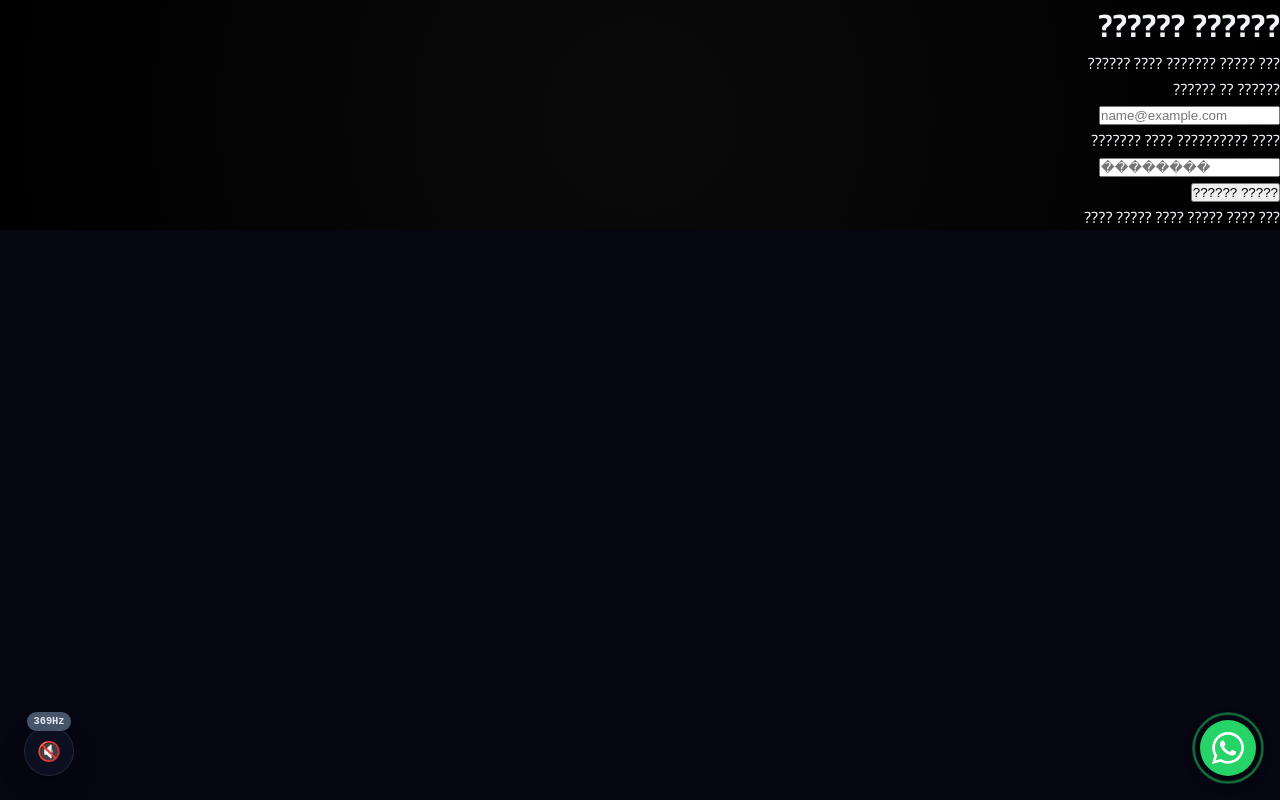
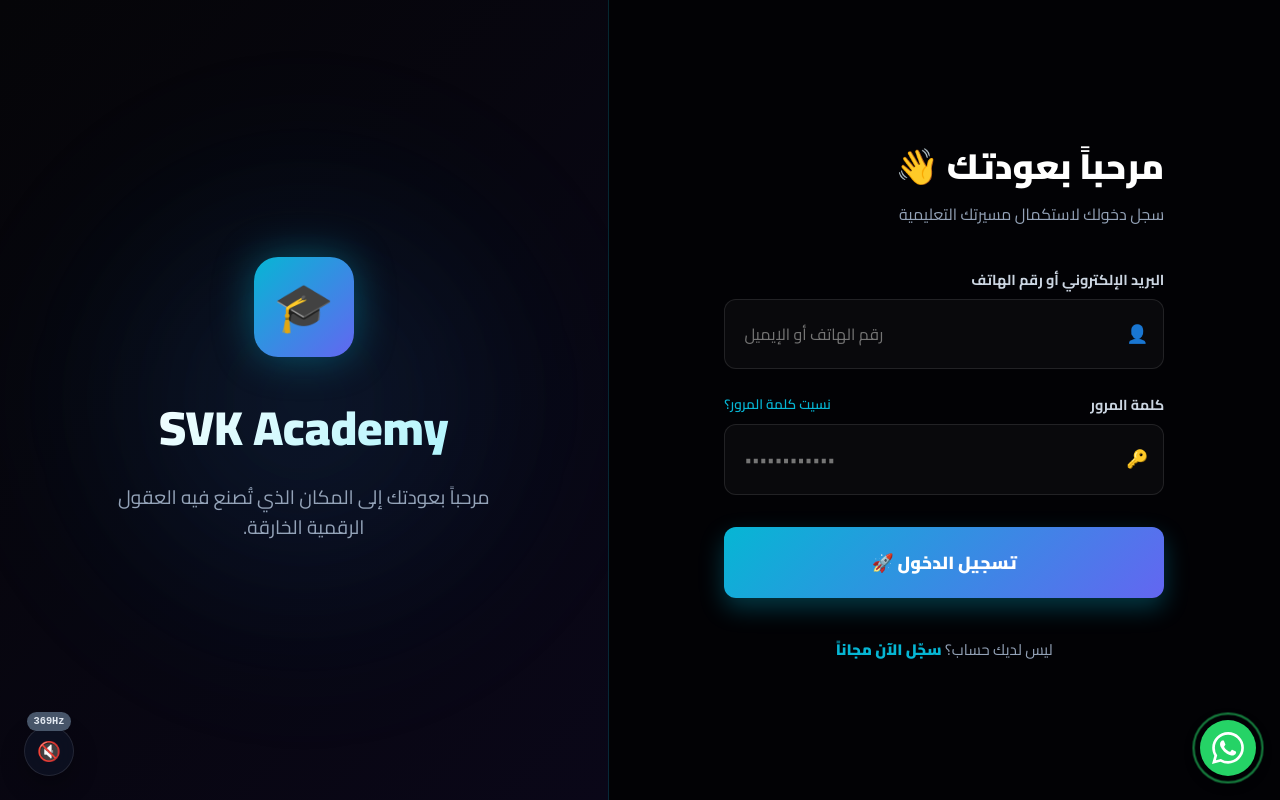
Before and after one commit to Khaledscorbionmm/svk-academy-v2, a Next.js app: page /login in a window 1280 px wide. Built offline with nearby package versions, Linux system fonts and the light colour scheme; no server answers; the database is empty.

Commit message:
fix: restore proper UTF-8 encoded files and reapply auth fixes

```diff
--- a/src/app/login/page.tsx
+++ b/src/app/login/page.tsx
@@ -37,8 +37,8 @@ export default function StudentLoginPage() {
     e.preventDefault();
     setError('');
 
-    if (!identifier.trim()) { setError('???? ????? ?????? ?????????? ?? ??? ??????'); return; }
-    if (!password.trim()) { setError('???? ????? ???? ??????'); return; }
+    if (!identifier.trim()) { setError('يرجى إدخال البريد الإلكتروني أو رقم الهاتف'); return; }
+    if (!password.trim()) { setError('يرجى إدخال كلمة المرور'); return; }
 
     setLoading(true);
     try {
@@ -53,101 +53,116 @@ export default function StudentLoginPage() {
       if (res.ok && data.success) {
         if (data.user?.role === 'admin') {
            router.push('/admin/dashboard');
+           router.refresh();
         } else {
            router.push('/dashboard');
+           router.refresh();
         }
       } else {
-        setError(data.error || '???????? ??? ?????');
+        setError(data.error || 'البيانات غير صحيحة');
       }
     } catch {
-      setError('??? ??? ?? ???????. ???? ???????? ??? ????');
+      setError('حدث خطأ في الاتصال. يرجى المحاولة مرة أخرى');
     } finally {
       setLoading(false);
     }
   }, [identifier, password, router]);
 
   return (
-    <div className="min-h-screen flex items-center justify-center p-4 sm:p-8" dir="rtl" style={{
-      background: 'radial-gradient(circle at 50% 50%, #0a0a0a 0%, #000000 100%)',
+    <div style={{
+      minHeight: '100vh', display: 'flex',
+      background: '#020205', fontFamily: "'Cairo', sans-serif", direction: 'rtl', color: '#e2e8f0', overflow: 'hidden'
     }}>
-      <div className="w-full max-w-md relative">
-        <div className="absolute inset-0 bg-blue-500/10 blur-[100px] rounded-full pointer-events-none" />
+      <link href="https://fonts.googleapis.com/css2?family=Cairo:wght@300;400;600;700;900&display=swap" rel="stylesheet" />
 
-        <div className="bg-[#111]/80 backdrop-blur-2xl p-8 sm:p-10 rounded-3xl border border-white/5 shadow-2xl relative z-10">
-          <div className="text-center mb-10">
-            <h1 className="text-4xl font-black text-transparent bg-clip-text bg-gradient-to-r from-white to-gray-400 mb-3 tracking-tight">?????? ??????</h1>
-            <p className="text-gray-400 text-sm font-medium">??? ????? ??????? ???? ??????</p>
+      {/* Right Side: Form Area (Login) */}
+      <div className="form-side" style={{ flex: 1, display: 'flex', alignItems: 'center', justifyContent: 'center', padding: '2rem', position: 'relative' }}>
+        <div style={{ width: '100%', maxWidth: '440px', position: 'relative', zIndex: 10 }}>
+          <div style={{ marginBottom: '2.5rem' }}>
+            <h2 style={{ fontSize: '2.2rem', fontWeight: 900, color: '#fff', marginBottom: '0.5rem' }}>مرحباً بعودتك 👋</h2>
+            <p style={{ color: '#94a3b8', fontSize: '1rem' }}>سجل دخولك لاستكمال مسيرتك التعليمية</p>
           </div>
 
           {error && (
-            <div className="mb-6 p-4 rounded-2xl bg-red-500/10 border border-red-500/20 flex items-start gap-3">
-              <svg className="w-5 h-5 text-red-400 mt-0.5 shrink-0" fill="none" viewBox="0 0 24 24" stroke="currentColor">
-                <path strokeLinecap="round" strokeLinejoin="round" strokeWidth={2} d="M12 8v4m0 4h.01M21 12a9 9 0 11-18 0 9 9 0 0118 0z" />
-              </svg>
-              <p className="text-sm text-red-200 font-medium leading-relaxed">{error}</p>
+            <div style={{ padding: '1rem', background: 'rgba(239,68,68,0.1)', border: '1px solid rgba(239,68,68,0.3)', borderRadius: '12px', color: '#fca5a5', fontSize: '0.9rem', marginBottom: '1.5rem', display: 'flex', alignItems: 'center', gap: '0.75rem' }}>
+              <span>⚠️</span><span>{error}</span>
             </div>
           )}
 
-          <form onSubmit={handleSubmit} className="space-y-6">
-            <div className="space-y-2 relative">
-              <label className={`block text-xs font-bold uppercase tracking-wider transition-colors duration-300 ${focused === 'identifier' ? 'text-blue-400' : 'text-gray-400'}`}>?????? ?? ??????</label>
-              <div className="relative group">
+          <form onSubmit={handleSubmit} style={{ display: 'flex', flexDirection: 'column', gap: '1.5rem' }}>
+            {/* Identifier (Email or Phone) */}
+            <div>
+              <label style={{ display: 'block', fontSize: '0.9rem', fontWeight: 700, color: '#cbd5e1', marginBottom: '0.5rem' }}>البريد الإلكتروني أو رقم الهاتف</label>
+              <div style={{ position: 'relative' }}>
+                <span style={{ position: 'absolute', right: '1rem', top: '50%', transform: 'translateY(-50%)', fontSize: '1.1rem', color: focused === 'identifier' ? '#06b6d4' : '#64748b' }}>👤</span>
                 <input
-                  type="text"
-                  value={identifier}
-                  onChange={(e) => setIdentifier(e.target.value)}
-                  onFocus={() => setFocused('identifier')}
-                  onBlur={() => setFocused(null)}
-                  className="w-full bg-[#1a1a1a] border border-white/10 rounded-2xl px-5 py-4 text-white placeholder-gray-600 focus:outline-none focus:border-blue-500/50 focus:ring-1 focus:ring-blue-500/50 transition-all duration-300 text-left font-sans"
-                  placeholder="name@example.com"
-                  dir="ltr"
+                  type="text" value={identifier} onChange={e => setIdentifier(e.target.value)}
+                  onFocus={() => setFocused('identifier')} onBlur={() => setFocused(null)}
+                  placeholder="رقم الهاتف أو الإيميل" disabled={loading}
+                  style={{ width: '100%', padding: '1.2rem 3rem 1.2rem 1.2rem', background: focused === 'identifier' ? 'rgba(6,182,212,0.08)' : 'rgba(255,255,255,0.03)', border: `1px solid ${focused === 'identifier' ? '#06b6d4' : 'rgba(255,255,255,0.1)'}`, borderRadius: '12px', color: '#fff', fontSize: '1rem', outline: 'none', transition: 'all 0.3s', fontFamily: "'Cairo', sans-serif", direction: 'ltr', textAlign: 'left' }}
                 />
               </div>
             </div>
 
-            <div className="space-y-2 relative">
-              <div className="flex items-center justify-between">
-                <label className={`block text-xs font-bold uppercase tracking-wider transition-colors duration-300 ${focused === 'password' ? 'text-blue-400' : 'text-gray-400'}`}>???? ??????</label>
-                <Link href="/forgot-password" className="text-xs text-blue-400 hover:text-blue-300 transition-colors">???? ???? ???????</Link>
+            {/* Password */}
+            <div>
+              <div style={{ display: 'flex', justifyContent: 'space-between', alignItems: 'center', marginBottom: '0.5rem' }}>
+                <label style={{ fontSize: '0.9rem', fontWeight: 700, color: '#cbd5e1', margin: 0 }}>كلمة المرور</label>
+                <Link href="/forgot-password" style={{ color: '#06b6d4', fontSize: '0.85rem', fontWeight: 600, textDecoration: 'none' }}>نسيت كلمة المرور؟</Link>
               </div>
-              <div className="relative group">
+              <div style={{ position: 'relative' }}>
+                <span style={{ position: 'absolute', right: '1rem', top: '50%', transform: 'translateY(-50%)', fontSize: '1.1rem', color: focused === 'password' ? '#06b6d4' : '#64748b' }}>🔑</span>
                 <input
-                  type="password"
-                  value={password}
-                  onChange={(e) => setPassword(e.target.value)}
-                  onFocus={() => setFocused('password')}
-                  onBlur={() => setFocused(null)}
-                  className="w-full bg-[#1a1a1a] border border-white/10 rounded-2xl px-5 py-4 text-white placeholder-gray-600 focus:outline-none focus:border-blue-500/50 focus:ring-1 focus:ring-blue-500/50 transition-all duration-300 text-left font-sans"
-                  placeholder="��������"
-                  dir="ltr"
+                  type="password" value={password} onChange={e => setPassword(e.target.value)}
+                  onFocus={() => setFocused('password')} onBlur={() => setFocused(null)}
+                  placeholder="••••••••••••" disabled={loading}
+                  style={{ width: '100%', padding: '1.2rem 3rem 1.2rem 1.2rem', background: focused === 'password' ? 'rgba(6,182,212,0.08)' : 'rgba(255,255,255,0.03)', border: `1px solid ${focused === 'password' ? '#06b6d4' : 'rgba(255,255,255,0.1)'}`, borderRadius: '12px', color: '#fff', fontSize: '1rem', outline: 'none', transition: 'all 0.3s', fontFamily: "'Cairo', sans-serif", direction: 'ltr', textAlign: 'left' }}
                 />
               </div>
             </div>
 
-            <button
-              type="submit"
-              disabled={loading}
-              className="w-full bg-white text-black font-bold text-lg py-4 rounded-2xl hover:bg-gray-200 focus:outline-none focus:ring-4 focus:ring-white/20 transition-all duration-300 disabled:opacity-50 disabled:cursor-not-allowed mt-4 shadow-xl shadow-white/5 active:scale-[0.98]"
-            >
-              {loading ? (
-                <div className="flex items-center justify-center gap-2">
-                  <div className="w-5 h-5 border-2 border-black/20 border-t-black rounded-full animate-spin" />
-                  <span>???? ??????...</span>
-                </div>
-              ) : '????? ??????'}
+            <button type="submit" disabled={loading} style={{
+              width: '100%', padding: '1.2rem', marginTop: '0.5rem',
+              background: loading ? 'rgba(6,182,212,0.4)' : 'linear-gradient(135deg, #06b6d4, #6366f1)',
+              border: 'none', borderRadius: '12px', color: '#fff', fontSize: '1.1rem', fontWeight: 800,
+              cursor: loading ? 'not-allowed' : 'pointer', transition: 'all 0.3s',
+              boxShadow: loading ? 'none' : '0 10px 25px rgba(6,182,212,0.3)', fontFamily: "'Cairo', sans-serif"
+            }}>
+              {loading ? 'جاري التحقق...' : 'تسجيل الدخول 🚀'}
             </button>
           </form>
 
-          <div className="mt-8 text-center">
-            <p className="text-gray-400 text-sm">
-              ??? ???? ?????{' '}
-              <Link href="/register" className="text-white hover:text-blue-400 font-medium transition-colors">
-                ???? ????? ????
-              </Link>
+          <div style={{ marginTop: '2.5rem', textAlign: 'center' }}>
+            <p style={{ color: '#94a3b8', fontSize: '0.95rem' }}>
+              ليس لديك حساب؟{' '}
+              <Link href="/register" style={{ color: '#06b6d4', fontWeight: 800, textDecoration: 'none' }}>سجّل الآن مجاناً</Link>
             </p>
           </div>
         </div>
       </div>
+
+      {/* Left Side: Animated Brand Area */}
+      <div className="brand-side" style={{
+        flex: 1, position: 'relative', overflow: 'hidden', display: 'flex', flexDirection: 'column', alignItems: 'center', justifyContent: 'center',
+        background: 'linear-gradient(135deg, #050508 0%, #0a0718 100%)', borderRight: '1px solid rgba(6,182,212,0.2)'
+      }}>
+        <div style={{ position: 'absolute', width: '800px', height: '800px', borderRadius: '50%', background: 'radial-gradient(circle, rgba(6,182,212,0.15) 0%, transparent 60%)', filter: 'blur(50px)', animation: 'pulse 8s infinite alternate' }} />
+        <div style={{ position: 'absolute', width: '600px', height: '600px', borderRadius: '50%', background: 'radial-gradient(circle, rgba(99,102,241,0.15) 0%, transparent 60%)', filter: 'blur(50px)', animation: 'pulse 10s infinite alternate-reverse' }} />
+
+        <div style={{ position: 'relative', zIndex: 10, textAlign: 'center', padding: '2rem' }}>
+          <div style={{ width: '100px', height: '100px', borderRadius: '24px', background: 'linear-gradient(135deg, #06b6d4, #6366f1)', display: 'flex', alignItems: 'center', justifyContent: 'center', margin: '0 auto 2rem', boxShadow: '0 0 40px rgba(6,182,212,0.4)', fontSize: '3rem' }}>🎓</div>
+          <h1 style={{ fontSize: '3rem', fontWeight: 900, marginBottom: '1rem', background: 'linear-gradient(135deg, #fff, #a5f3fc)', WebkitBackgroundClip: 'text', WebkitTextFillColor: 'transparent' }}>SVK Academy</h1>
+          <p style={{ fontSize: '1.2rem', color: '#94a3b8', maxWidth: '400px', margin: '0 auto', lineHeight: 1.6 }}>مرحباً بعودتك إلى المكان الذي تُصنع فيه العقول الرقمية الخارقة.</p>
+        </div>
+      </div>
+
+      <style>{`
+        * { box-sizing: border-box; }
+        @keyframes pulse { 0%, 100% { opacity: 0.5; transform: scale(1); } 50% { opacity: 1; transform: scale(1.1); } }
+        @media (max-width: 900px) {
+          .brand-side { display: none !important; }
+        }
+      `}</style>
     </div>
   );
 }
```
